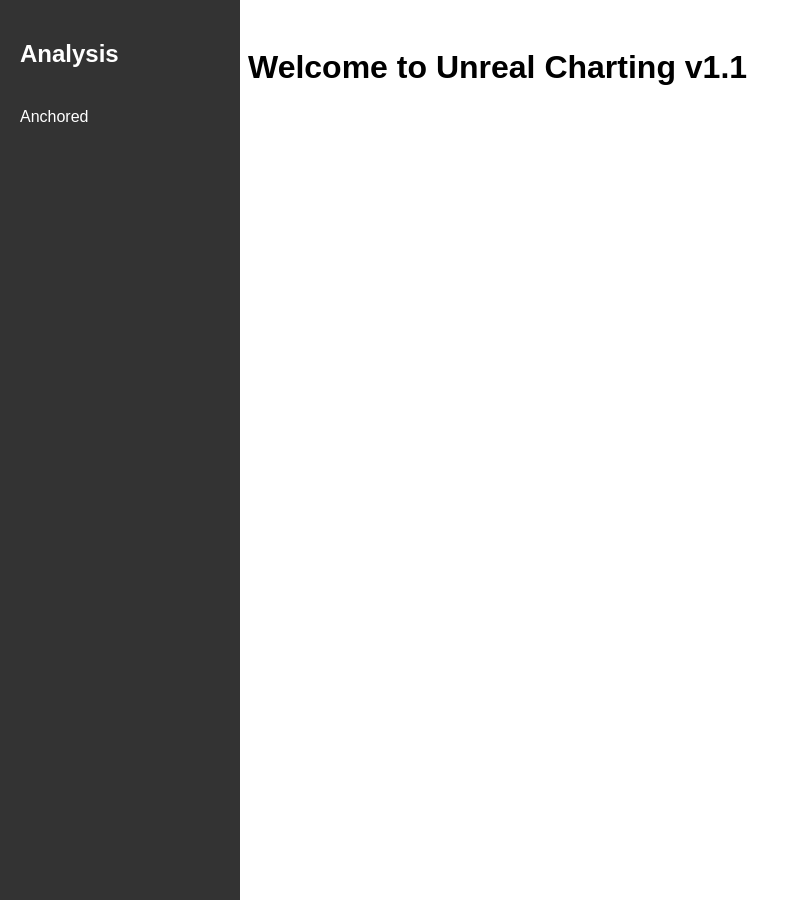
After one commit to RylandCapital/unreal_charting, a Django app: template anchored/templates/landing.html in a window 1280 px wide. The commit adds this page. Shown: the whole page, without its empty margins (0-790 px from the left). Run offline with Django 4.2, Linux system fonts and the light colour scheme; the template is opened without the code that fills it, so the values that code supplies are empty.

Commit message:
landing page and styling

```diff
--- /dev/null
+++ b/anchored/templates/landing.html
@@ -0,0 +1,40 @@
+<html>
+<head>
+  <title>Unreal Charting v1.1</title>
+  <style>
+    body {
+      font-family: Arial, sans-serif;
+    }
+    .sidebar {
+      width: 200px;
+      height: 100vh;
+      position: fixed;
+      left: 0;
+      top: 0;
+      background-color: #333;
+      color: white;
+      padding: 20px;
+      display: flex;
+      flex-direction: column;
+      gap: 20px;
+    }
+    .sidebar a {
+      color: white;
+      text-decoration: none;
+    }
+    .content {
+      margin-left: 220px;
+      padding: 20px;
+    }
+  </style>
+</head>
+<body>
+  <div class="sidebar">
+    <h2>Analysis</h2>
+    <a href="{% url 'vwaps' %}">Anchored</a>
+  </div>
+  <div class="content">
+    <h1>Welcome to Unreal Charting v1.1</h1>
+  </div>
+</body>
+</html>
--- a/anchored/urls.py
+++ b/anchored/urls.py
@@ -2,6 +2,6 @@ from django.urls import path
 from . import views
 
 urlpatterns = [
-    path('', views.get_daily_equity, name='anchored'),
-
+    path('', views.landing, name='anchored'),
+    path('vwaps/', views.get_daily_equity, name='vwaps')
 ]
--- a/anchored/views.py
+++ b/anchored/views.py
@@ -75,3 +75,7 @@ def get_daily_equity(request):
         return JsonResponse(context)
     else:
         return render(request, 'index.html', context=context)
+
+
+def landing(request):
+    return render(request, 'landing.html')
--- a/unreal_charting/urls.py
+++ b/unreal_charting/urls.py
@@ -24,5 +24,4 @@ from django.conf.urls.static import static
 urlpatterns = [
     path('admin/', admin.site.urls),
     path('anchored/', include("anchored.urls")),
-    path('', RedirectView.as_view(url='/anchored/', permanent=True)),
 ] + static(settings.STATIC_URL, document_root=settings.STATIC_ROOT)
```
Also changed, not shown: anchored/templates/index.html (+28 -11 lines).
